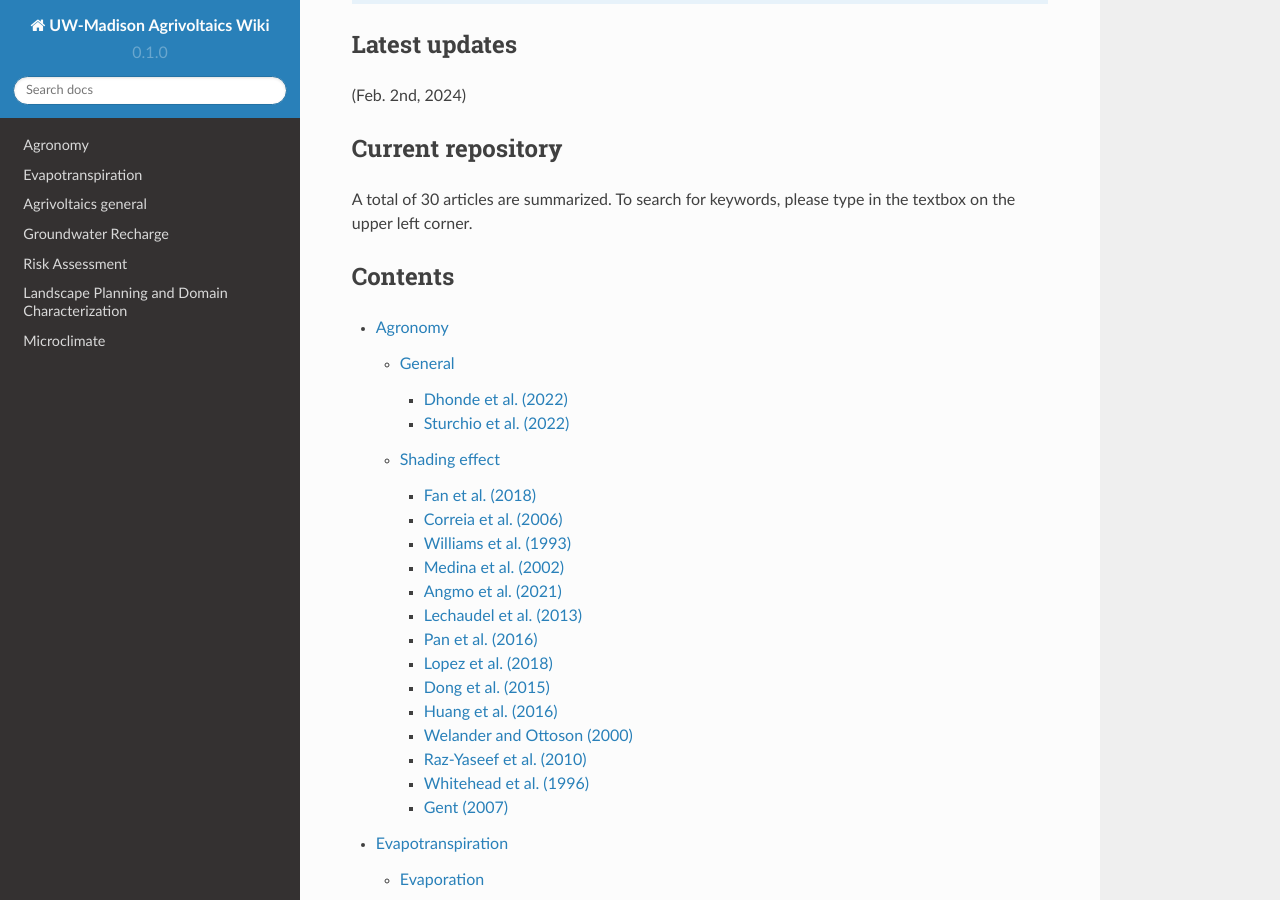
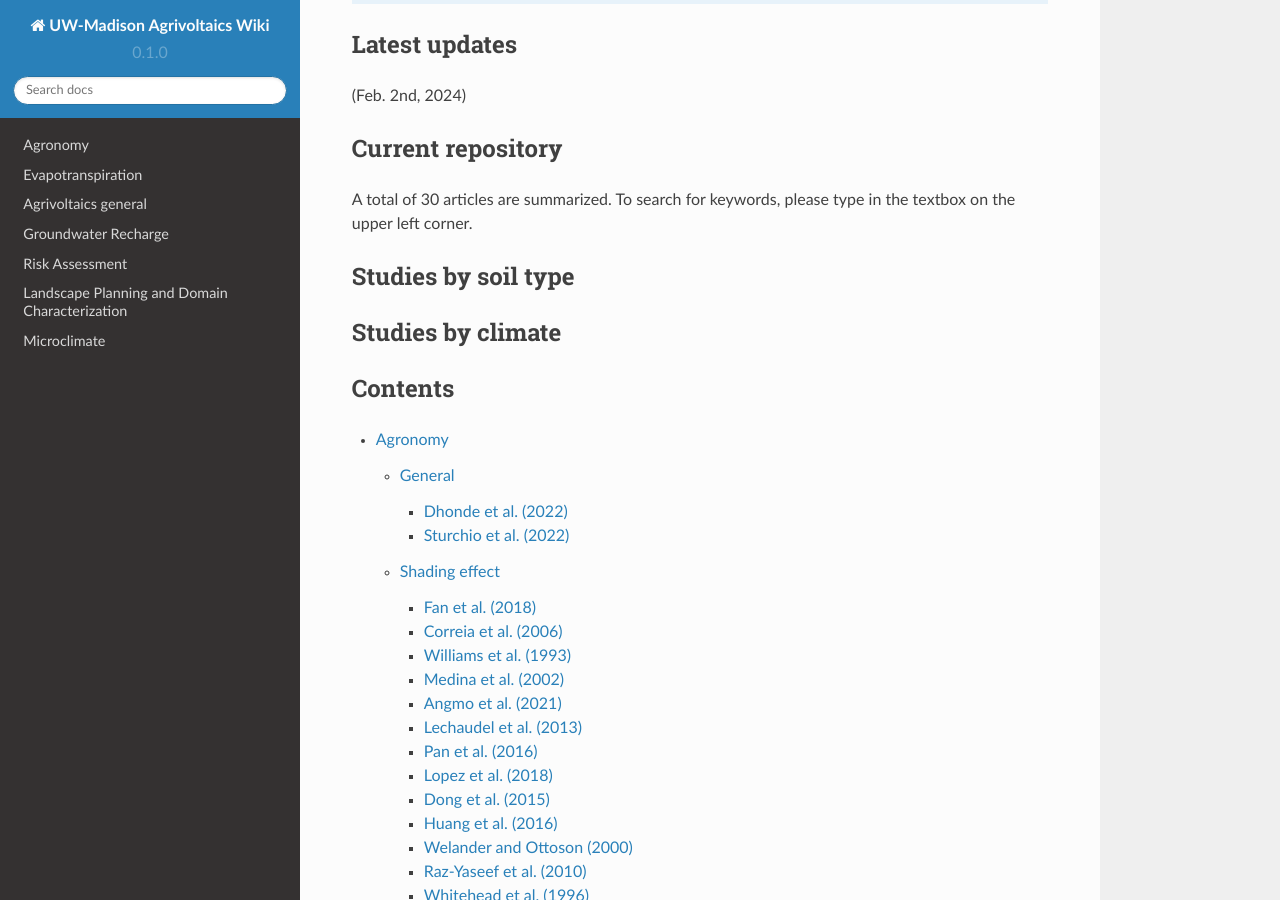
Before and after one commit to hanhydro/wiki, a Sphinx documentation site: the page built from docs/source/index.rst, in a window 1280 px wide and 900 px high, scrolled down 737 px. Built offline with Sphinx 7.4.7 and the Read the Docs theme 2.0.0, drawn with Linux system fonts in a browser that asks for light colours; pages that are not in the unit, such as notebooks, are missing from menus.

Commit message:
Update index.rst

```diff
--- a/docs/source/index.rst
+++ b/docs/source/index.rst
@@ -24,6 +24,11 @@ Current repository
 ----------------
 A total of 30 articles are summarized. To search for keywords, please type in the textbox on the upper left corner.
 
+Studies by soil type
+----------------------
+
+Studies by climate
+----------------------
 
 Contents
 --------
```
